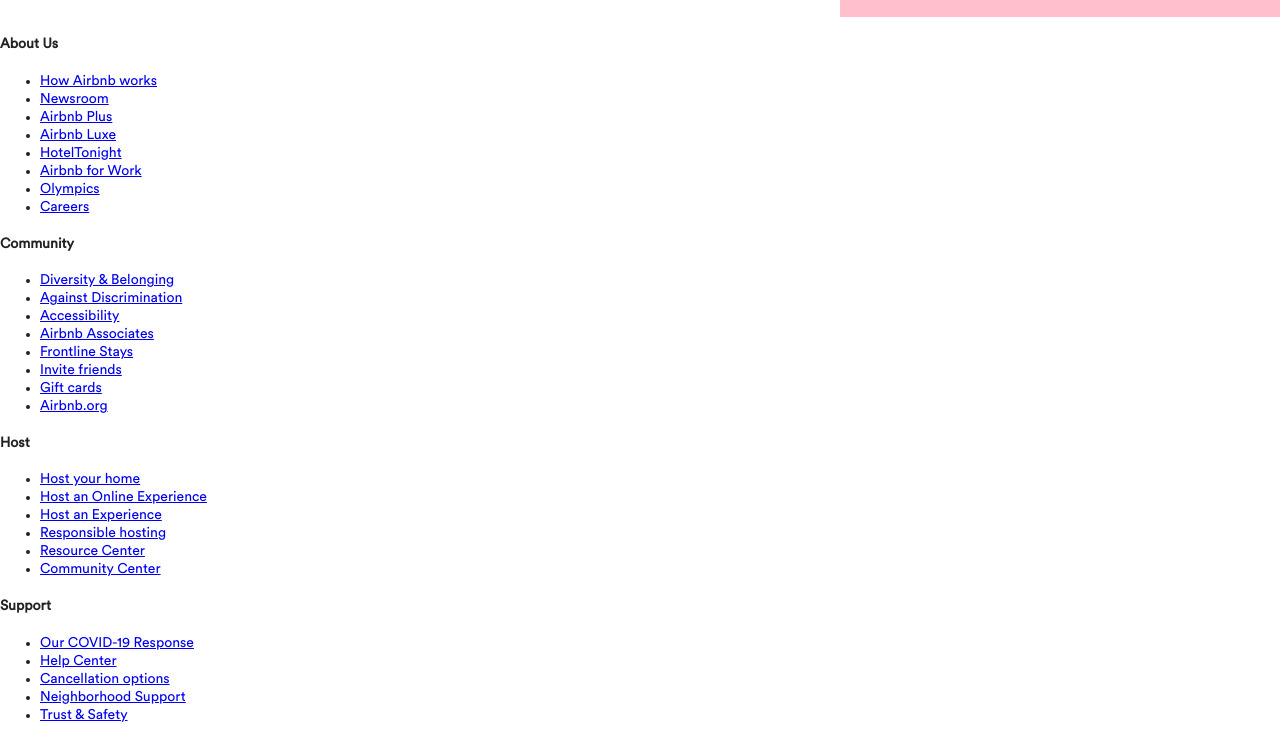
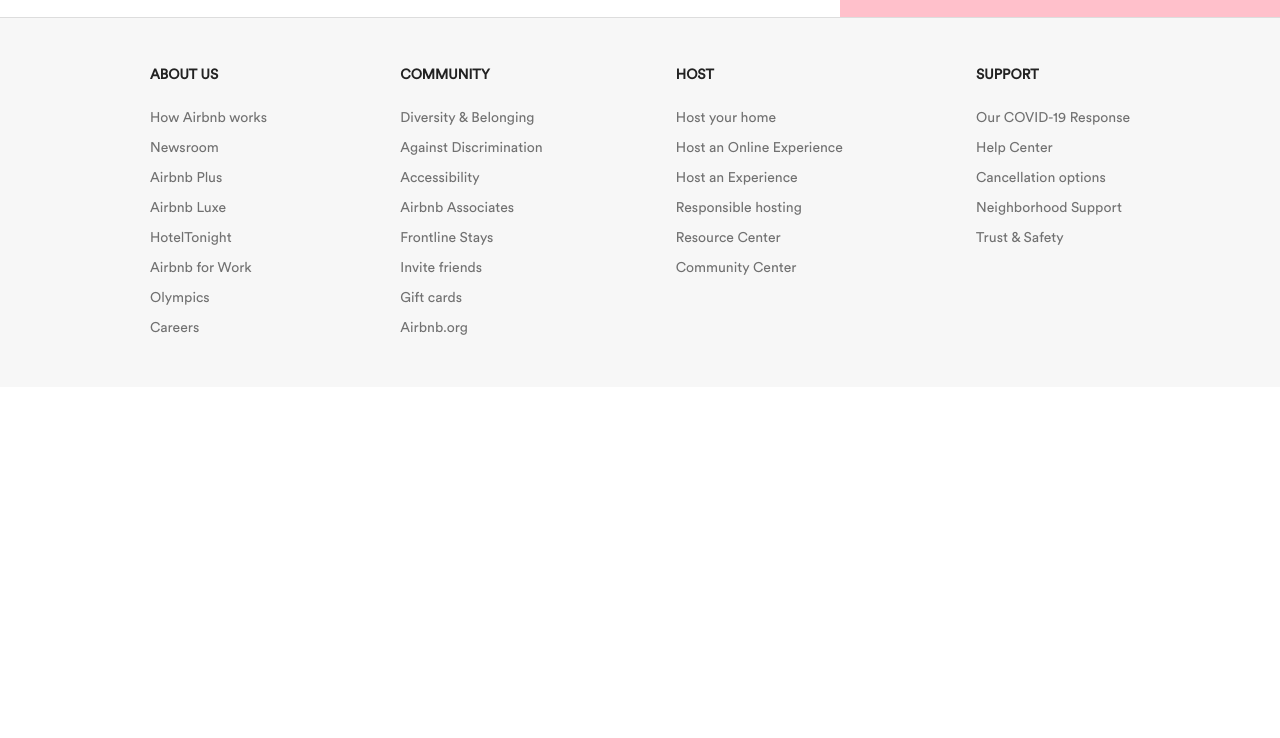
Before and after one commit to munirmahmud/airbnb-clone, a website built with Parcel: page src/index.html in a window 1280 px wide. Shown: the part 2356-3094 px from the top of the page. After the commit the page ends 2743 px from the top, so only its background shows below. Built offline with nearby package versions, Linux system fonts and the light colour scheme; files whose address does not match are found by name.

Commit message:
Footer section done

```diff
--- a/src/assets/scss/styles.scss
+++ b/src/assets/scss/styles.scss
@@ -383,3 +383,42 @@
     background: var(--gray-med);
     display: block;
 }
+
+.footer {
+    background: var(--grey-light);
+    border-top: 1px solid var(--gray-med);
+    padding: 30px 150px;
+
+    &__container {
+        display: flex;
+        margin: auto;
+        justify-content: space-between;
+
+        h4 {
+            text-transform: uppercase;
+            font-size: 14px;
+        }
+
+        ul {
+            list-style-type: none;
+            padding: 0;
+
+            li {
+                padding: 6px 0;
+                font-family: 'Circular Book';
+
+                a {
+                    text-decoration: none;
+                    color: var(--grey-text-light);
+                    transition: color 0.3s ease;
+                    font-family: 'Circular Book';
+
+                    &:hover {
+                        text-decoration: underline;
+                        color: var(--pink);
+                    }
+                }
+            }
+        }
+    }
+}
```
